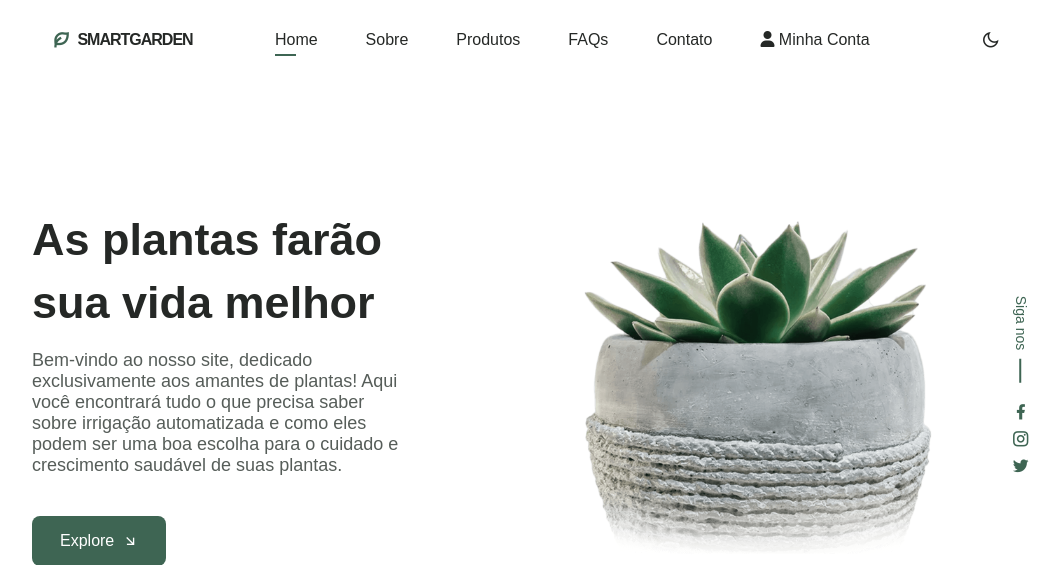
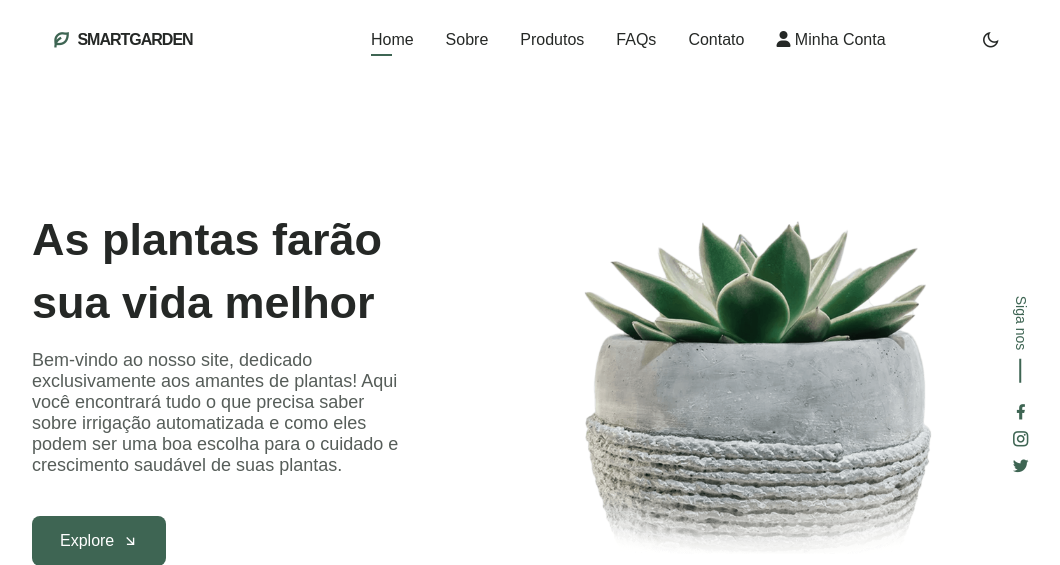
Before and after one commit to GabrielAlesiunas/SMARTGARDEN, a PHP site: page / in a window 1536 px wide. Shown: the top 565 px of the page, without its empty margins (252-1312 px from the left). Run offline with PHP 8.4, Linux system fonts and the light colour scheme.

Commit message:
Tentando resolver

```diff
--- a/assets/css/styles.css
+++ b/assets/css/styles.css
@@ -1010,7 +1010,7 @@ the website, in dark theme
 
   .nav__list {
     flex-direction: row;
-    column-gap: 3rem;
+    column-gap: 2rem;
     align-items: center;
   }
 
--- a/deletPerfil.php
+++ b/deletPerfil.php
@@ -23,7 +23,7 @@ if ($result) {
     $queryExclusao = "DELETE FROM usuario WHERE id = $idUsuario";
 
     if (mysqli_query($conexao, $queryExclusao)) {
-        header('Location: login.php');
+        header('Location: telaLoginCad.php');
         exit();
     } else {
         echo 'Erro ao excluir perfil: ' . mysqli_error($conexao);
```
Also changed, not shown: assets/img/imgPerfildestaque-12.jpg (deleted), assets/img/imgPerfiltio patinhas.jpg (deleted).
